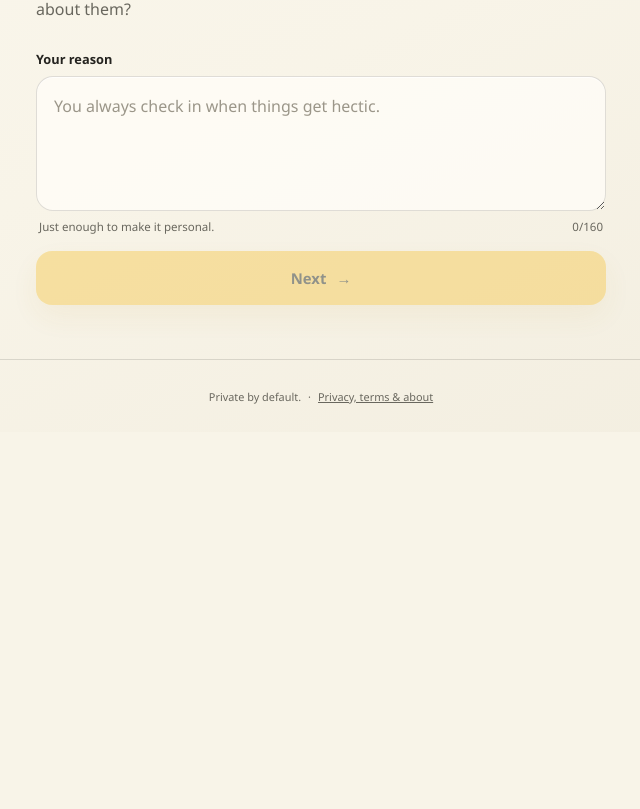
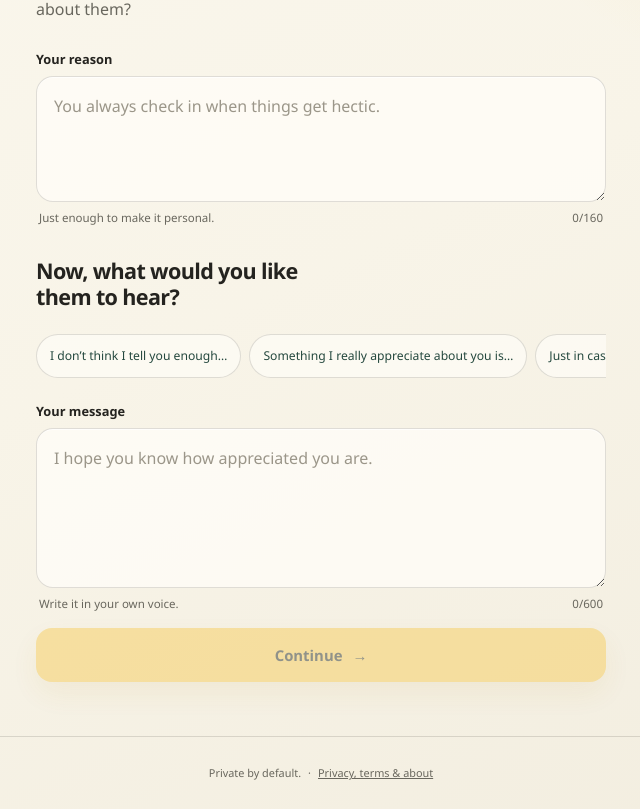
Before and after one commit to kirstyjhawker-hms/pay-it-sideways, a Vue app: page /create in a window 1280 px wide. Shown: the part 457-1266 px from the top of the page, without its empty margins (319-959 px from the left). Before the commit the page ends 889 px from the top, so only its background shows below. Built offline with nearby package versions, Linux system fonts and the light colour scheme; the HTML template or start-up script is replaced by a standard one.

Commit message:
Streamline the send and claim experience

```diff
--- a/src/style.css
+++ b/src/style.css
@@ -259,6 +259,7 @@ h1 {
 .step-count { color: var(--muted); font-size: 0.76rem; font-weight: 600; letter-spacing: 0.08em; text-transform: uppercase; }
 .flow-card { width: min(100%, 570px); margin: 0 auto; }
 .flow-card h1 { max-width: 15ch; font-size: clamp(2.1rem, 9.5vw, 3.8rem); }
+.prompt-heading { max-width: 24ch; margin: 16px 0 4px; font-size: 1.35rem; letter-spacing: -0.03em; line-height: 1.2; }
 
 .field-label {
   display: block;
--- a/src/views/CreateView.vue
+++ b/src/views/CreateView.vue
@@ -54,6 +54,7 @@ const messageReady = computed(() => message.value.trim().length >= 8)
 const lunaValue = computed(() => parseNimToLuna(nimAmount.value))
 const paymentReady = computed(() => paymentChoice.value === 'words' || lunaValue.value !== null)
 const submitting = computed(() => submissionState.value !== 'idle')
+const stepLabel = computed(() => ['Write', 'Optional gift', 'Send'][step.value - 1])
 
 const starters = [
   'I don’t think I tell you enough…',
@@ -105,7 +106,7 @@ onMounted(() => {
     trailToken.value = pending.trailToken && /^[A-Za-z0-9_-]{43}$/.test(pending.trailToken)
       ? pending.trailToken
       : generateRecipientToken()
-    step.value = 4
+    step.value = 3
     errorMessage.value = pending.transactionHash
       ? 'Your funded private gift was recovered on this device. Tap below to finish making its link—no second payment will be made.'
       : 'Your unfinished private gift was recovered on this device.'
@@ -114,22 +115,15 @@ onMounted(() => {
   }
 })
 
-async function goToMessage(): Promise<void> {
-  if (!reasonReady.value) return
-  step.value = 2
-  await nextTick()
-  messageInput.value?.focus()
-}
-
 function goToPayment(): void {
-  if (messageReady.value) {
+  if (reasonReady.value && messageReady.value) {
     track('message_completed')
-    step.value = 3
+    step.value = 2
   }
 }
 
 function goToReview(): void {
-  if (paymentReady.value) step.value = 4
+  if (paymentReady.value) step.value = 3
 }
 
 function useStarter(starter: string): void {
@@ -261,33 +255,28 @@ async function submit(): Promise<void> {
         <span aria-hidden="true">←</span> Back
       </button>
       <RouterLink v-else class="back-button" to="/"><span aria-hidden="true">←</span> Home</RouterLink>
-      <span class="step-count">{{ step }} of 4</span>
+      <span class="step-count">{{ stepLabel }} · {{ step }} of 3</span>
     </nav>
 
     <Transition name="step" mode="out-in">
-      <section v-if="step === 1" key="reason" class="flow-card" aria-labelledby="reason-title">
+      <section v-if="step === 1" key="message" class="flow-card" aria-labelledby="reason-title">
         <p class="eyebrow">{{ isContinuation ? 'Keep it moving' : 'Start with the person' }}</p>
         <h1 id="reason-title">Why did this person come to mind?</h1>
         <p class="supporting">What have they done, or what do you appreciate about them?</p>
         <label class="field-label" for="reason">Your reason</label>
-        <textarea id="reason" v-model="reason" rows="4" maxlength="160" placeholder="You always check in when things get hectic." @keydown.ctrl.enter="goToMessage"></textarea>
+        <textarea id="reason" v-model="reason" rows="3" maxlength="160" placeholder="You always check in when things get hectic."></textarea>
         <div class="field-meta"><span>Just enough to make it personal.</span><span>{{ reason.length }}/160</span></div>
-        <button class="button button--primary button--wide" type="button" :disabled="!reasonReady" @click="goToMessage">Next <span aria-hidden="true">→</span></button>
-      </section>
-
-      <section v-else-if="step === 2" key="message" class="flow-card" aria-labelledby="message-title">
-        <p class="eyebrow">Now, the words</p>
-        <h1 id="message-title">What would you like them to hear today?</h1>
+        <h2 id="message-title" class="prompt-heading">Now, what would you like them to hear?</h2>
         <div class="starter-row" aria-label="Optional message starters">
           <button v-for="starter in starters" :key="starter" type="button" @click="useStarter(starter)">{{ starter }}</button>
         </div>
         <label class="field-label" for="message">Your message</label>
-        <textarea id="message" ref="messageInput" v-model="message" rows="7" maxlength="600" placeholder="I hope you know how appreciated you are." @keydown.ctrl.enter="goToPayment"></textarea>
+        <textarea id="message" ref="messageInput" v-model="message" rows="5" maxlength="600" placeholder="I hope you know how appreciated you are." @keydown.ctrl.enter="goToPayment"></textarea>
         <div class="field-meta"><span>Write it in your own voice.</span><span>{{ message.length }}/600</span></div>
-        <button class="button button--primary button--wide" type="button" :disabled="!messageReady" @click="goToPayment">Next <span aria-hidden="true">→</span></button>
+        <button class="button button--primary button--wide" type="button" :disabled="!reasonReady || !messageReady" @click="goToPayment">Continue <span aria-hidden="true">→</span></button>
       </section>
 
-      <section v-else-if="step === 3" key="payment" class="flow-card" aria-labelledby="payment-title">
+      <section v-else-if="step === 2" key="payment" class="flow-card" aria-labelledby="payment-title">
         <p class="eyebrow">The words already count</p>
         <h1 id="payment-title">Add a little something?</h1>
         <p class="supporting">{{ isContinuation ? 'Start a fresh act with words only or a new NIM gift. What you received stays yours.' : 'Completely optional. The message is the heart of this.' }}</p>
--- a/src/views/ReceiveView.vue
+++ b/src/views/ReceiveView.vue
@@ -34,6 +34,13 @@ const giftSecret = computed(() => {
 })
 
 const isClaimableGift = computed(() => data.value?.sideways.paymentMode === 'claimable')
+const needsGiftClaim = computed(() => isClaimableGift.value && !data.value?.sideways.claimed)
+const keepLabel = computed(() => needsGiftClaim.value
+  ? `Claim ${data.value?.sideways.paymentAmount} NIM & keep this`
+  : t('keep'))
+const freshLabel = computed(() => needsGiftClaim.value
+  ? 'Claim yours, then start fresh'
+  : t('fresh'))
 const giftIsReady = computed(() => {
   const amount = data.value?.sideways.paymentAmount
   return typeof giftBalance.value === 'number'
@@ -335,11 +342,11 @@ async function report(): Promise<void> {
 
       <section v-if="!kept && !selectingAccount" class="receive-actions" aria-label="What would you like to do?">
         <button class="button button--primary button--wide" type="button" :disabled="keeping" @click="keep">
-          {{ claimingFor === 'keep' ? 'Claiming your kindness…' : t('keep') }}
+          {{ claimingFor === 'keep' ? 'Claiming your kindness…' : keepLabel }}
         </button>
         <button class="button button--secondary button--wide" type="button" :disabled="Boolean(claimingFor)" @click="passSideways">
           <template v-if="claimingFor === 'pass'">Preparing a fresh act…</template>
-          <template v-else>{{ t('fresh') }} <span aria-hidden="true">↗</span></template>
+          <template v-else>{{ freshLabel }} <span aria-hidden="true">↗</span></template>
         </button>
         <p class="fresh-act-note">{{ t('freshNote') }}</p>
       </section>
```
